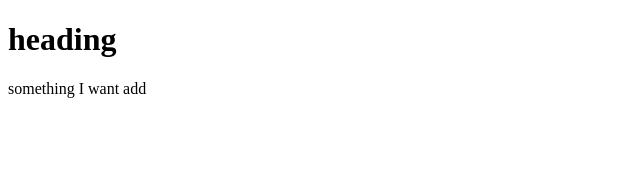
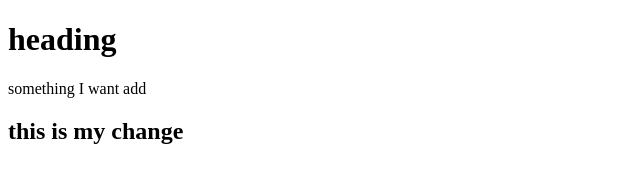
Before and after one commit to NavyaNiranjani2008/sample, a plain HTML site: page index.html in a window 1280 px wide. Shown: the whole page, without its empty margins (0-640 px from the left). Drawn offline with Linux system fonts and the light colour scheme.

Commit message:
change the line

```diff
--- a/index.html
+++ b/index.html
@@ -8,5 +8,6 @@
 <body>
     <h1>heading</h1>
     something I want add
+    <h2>this is my change</h2>
 </body>
 </html>
```
